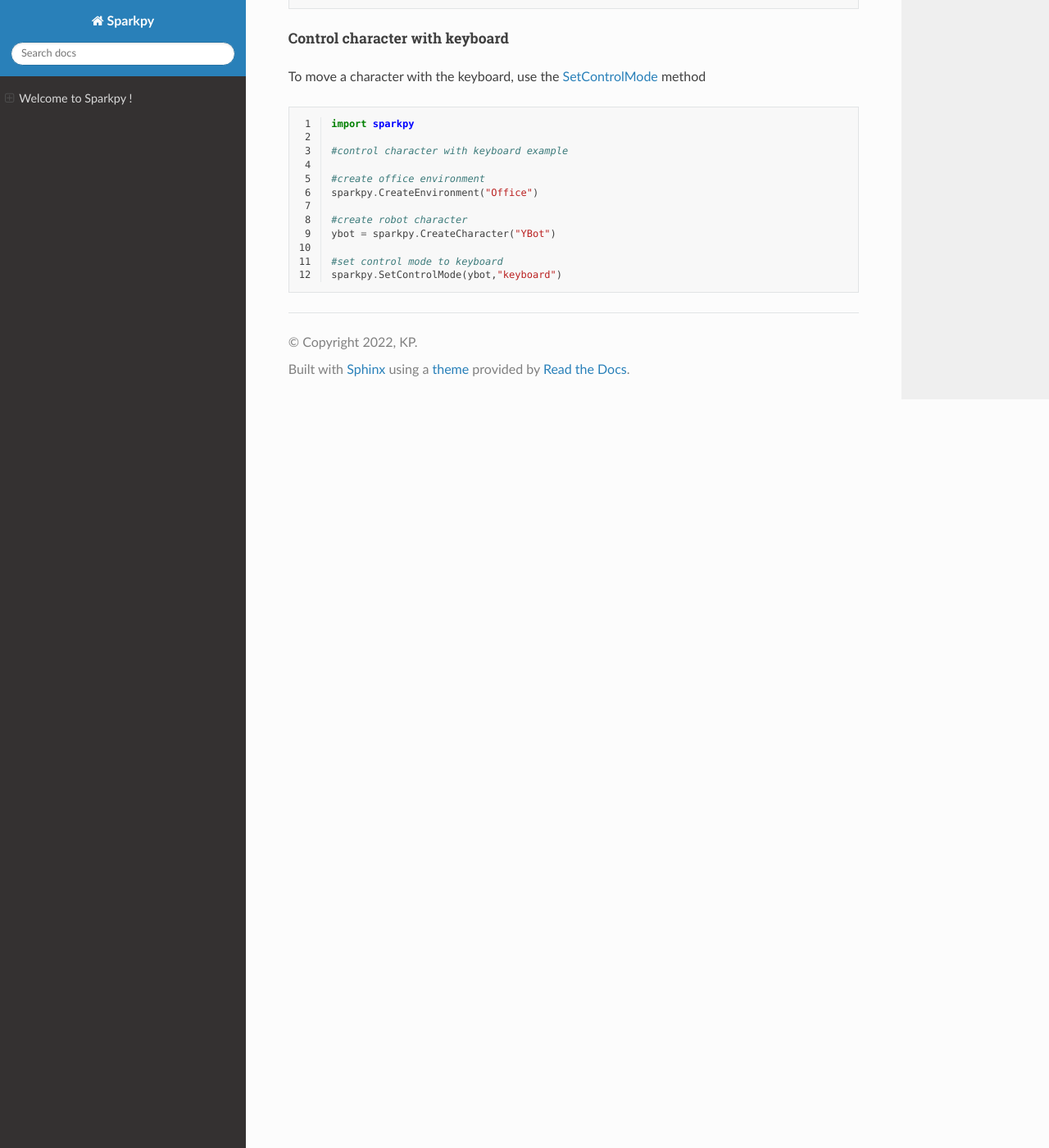
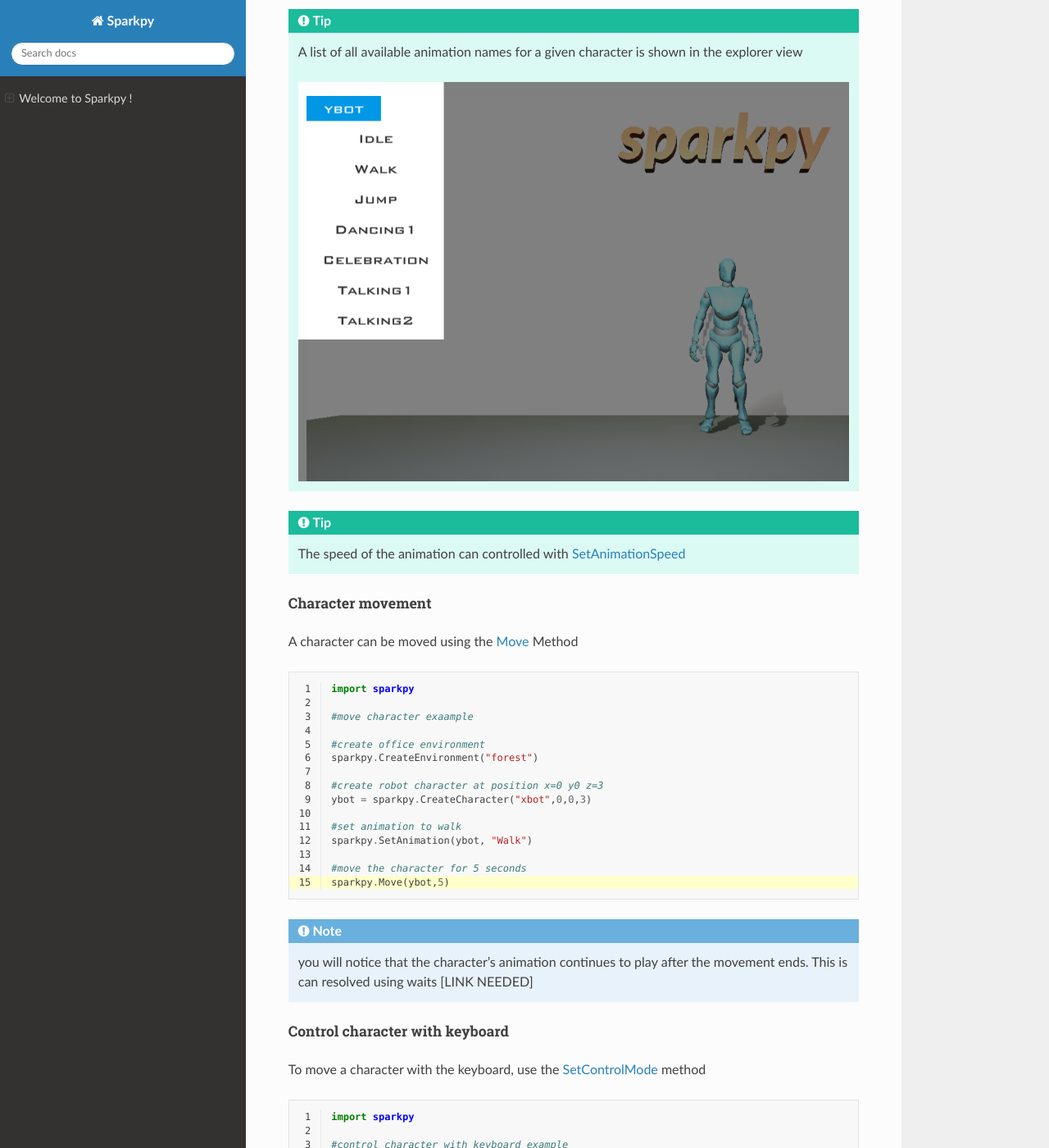
Before and after one commit to kpatel122/sparkpy-web-client, a Sphinx documentation site: the page built from redesign/Docs/index.rst, in a window 1280 px wide and 1400 px high, scrolled down 1637 px. Shown: the whole window at 82% size. Built offline with Sphinx 7.4.7 and the Read the Docs theme 2.0.0, drawn with Linux system fonts in a browser that asks for light colours; pages that are not in the unit, such as notebooks, are missing from menus; some of the changed text lies outside the part shown.

Commit message:
updated docs

```diff
--- a/redesign/Docs/index.rst
+++ b/redesign/Docs/index.rst
@@ -79,7 +79,10 @@ To create a scene an environment is needed ::
 Create a character
 """"""""""""""""""
 
-To create a character, first make an environment then create the character ::
+To create a character, first make an environment then create the character
+
+.. code-block:: python
+   :emphasize-lines: 7
 
    import sparkpy
 
@@ -100,7 +103,10 @@ To create a character, first make an environment then create the character ::
 Character animation
 """"""""""""""""""""""""""""""""
 
-Set the animation for a character using  `SetAnimation  <Source/sparkpy.html#sparkpy.SetAnimation>`_ The speed of the animation can controlled with `SetAnimationSpeed <Source/sparkpy.html#sparkpy.SetAnimationSpeed>`_ ::
+Set the animation for a character using  `SetAnimation  <Source/sparkpy.html#sparkpy.SetAnimation>`_
+
+.. code-block:: python
+   :emphasize-lines: 12,15
 
    import sparkpy
 
@@ -117,6 +123,43 @@ Set the animation for a character using  `SetAnimation  <Source/sparkpy.html#spa
 
    #set animation speed
    sparkpy.SetAnimationSpeed(ybot, 1)
+
+.. tip:: A list of all available animation names for a given character is shown in the explorer view
+
+   .. image:: Images/animation_names.png
+
+
+.. tip:: The speed of the animation can controlled with `SetAnimationSpeed <Source/sparkpy.html#sparkpy.SetAnimationSpeed>`_
+
+
+
+""""""""""""""""""""""""""""""""
+Character movement
+""""""""""""""""""""""""""""""""
+
+A character can be moved using the `Move <Source/sparkpy.html#sparkpy.Move>`_ Method
+
+.. code-block:: python
+   :emphasize-lines: 15
+
+   import sparkpy
+
+   #move character exaample
+
+   #create office environment
+   sparkpy.CreateEnvironment("forest")
+
+   #create robot character at position x=0 y0 z=3
+   ybot = sparkpy.CreateCharacter("xbot",0,0,3)
+
+   #set animation to walk
+   sparkpy.SetAnimation(ybot, "Walk")
+
+   #move the character for 5 seconds
+   sparkpy.Move(ybot,5)
+
+.. note:: you will notice that the character's animation continues to play after the movement ends. This is can resolved using waits [LINK NEEDED]
+
 
 
 
```
Also changed, not shown: redesign/Docs/Images/animation_names.png (added), 6 other files.
